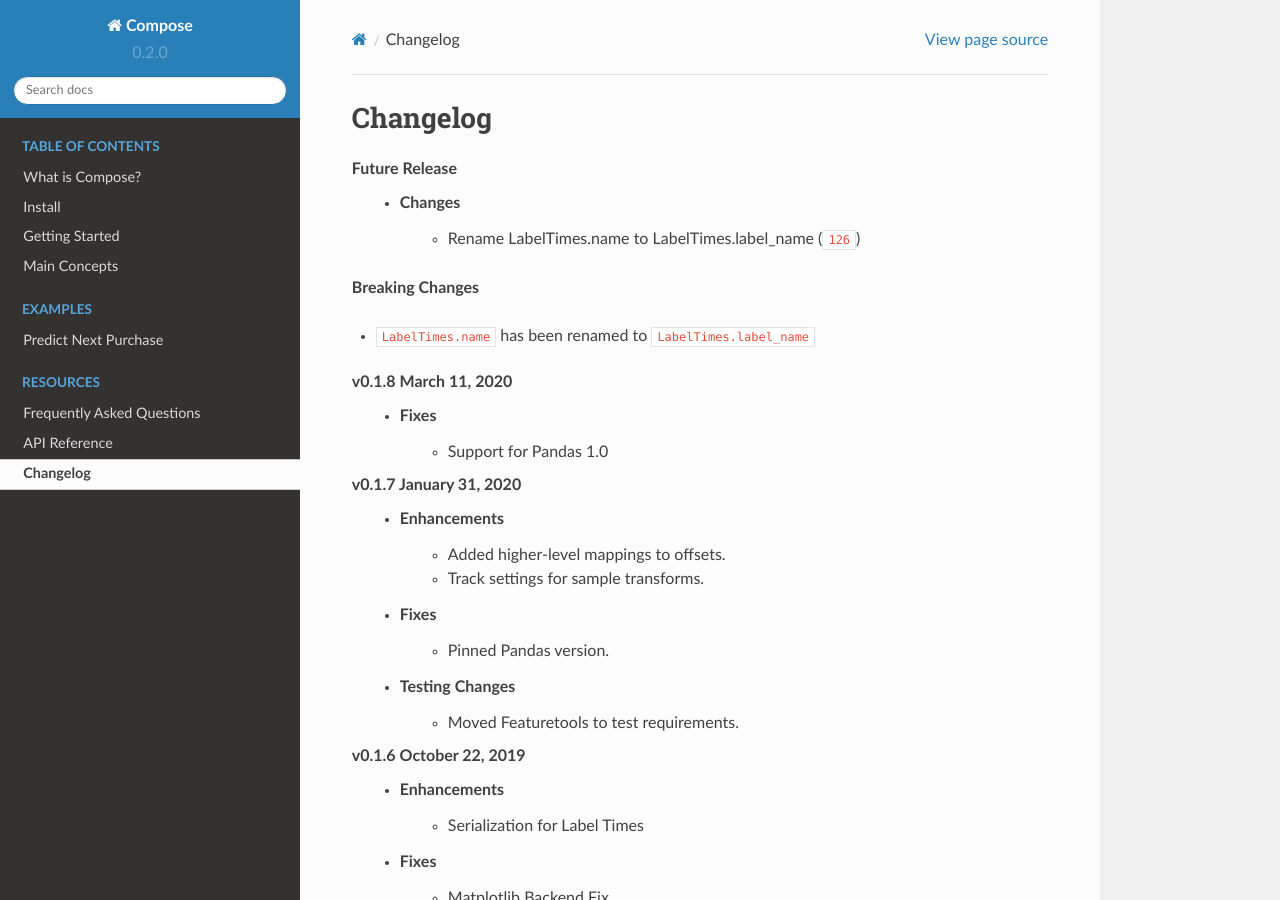
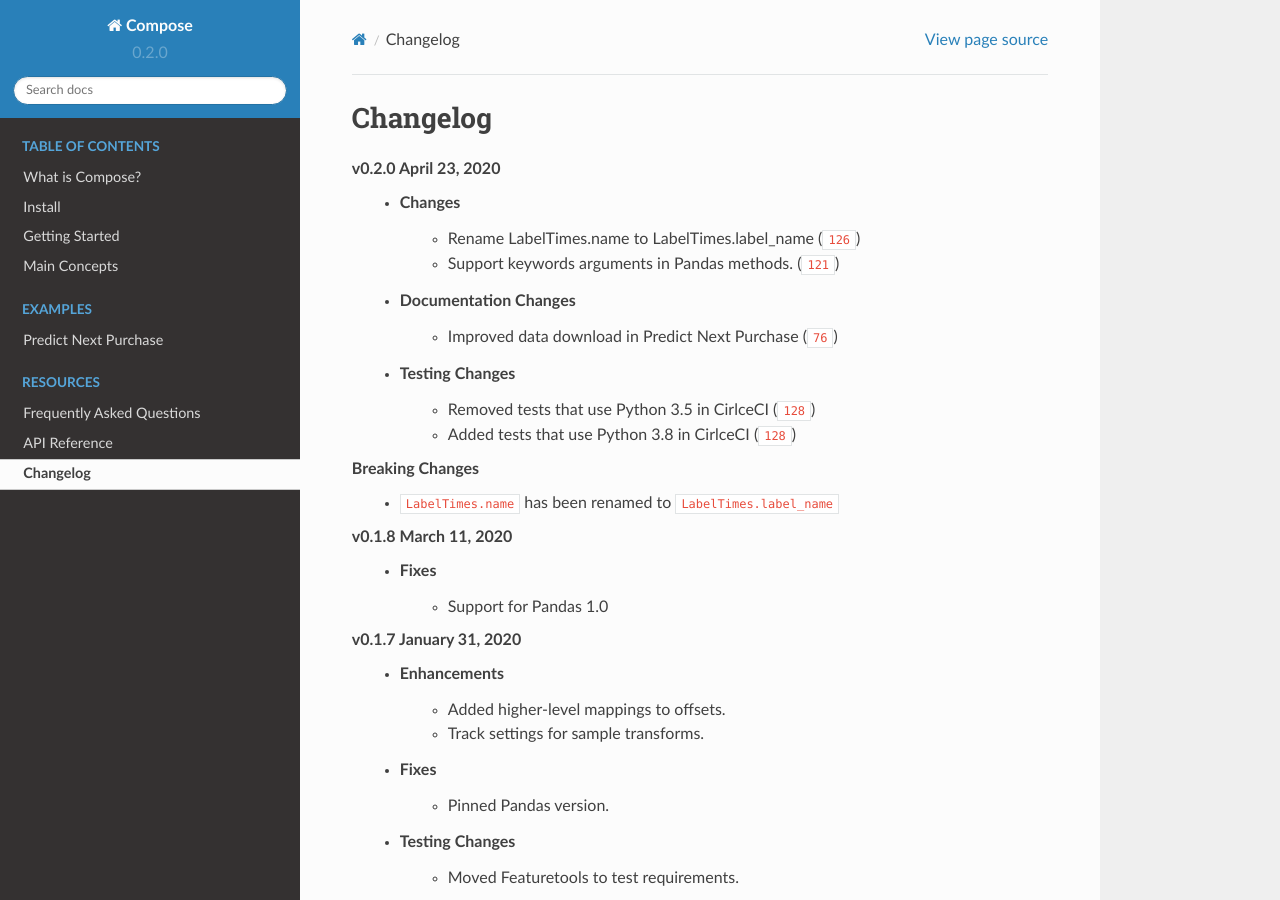
Before and after one commit to alteryx/compose, a Sphinx documentation site: the page built from docs/source/changelog.rst, in a window 1280 px wide and 900 px high. Built offline with Sphinx 7.4.7 and the Read the Docs theme 2.0.0, drawn with Linux system fonts in a browser that asks for light colours; comment, search, counter and statistics services are not loaded; cross-references to code outside the pages are shown as plain code.

Commit message:
update changelog

```diff
--- a/docs/source/changelog.rst
+++ b/docs/source/changelog.rst
@@ -1,13 +1,19 @@
 =========
 Changelog
 =========
-**Future Release**
+
+**v0.2.0** April 23, 2020
     * Changes
         * Rename LabelTimes.name to LabelTimes.label_name (:pr:`126`)
+        * Support keywords arguments in Pandas methods. (:pr:`121`)
+    * Documentation Changes
+        * Improved data download in Predict Next Purchase (:pr:`76`)
+    * Testing Changes
+        * Removed tests that use Python 3.5 in CirlceCI (:pr:`128`)
+        * Added tests that use Python 3.8 in CirlceCI (:pr:`128`)
 
 **Breaking Changes**
-
-* ``LabelTimes.name`` has been renamed to ``LabelTimes.label_name``
+    * ``LabelTimes.name`` has been renamed to ``LabelTimes.label_name``
 
 **v0.1.8** March 11, 2020
     * Fixes
```
